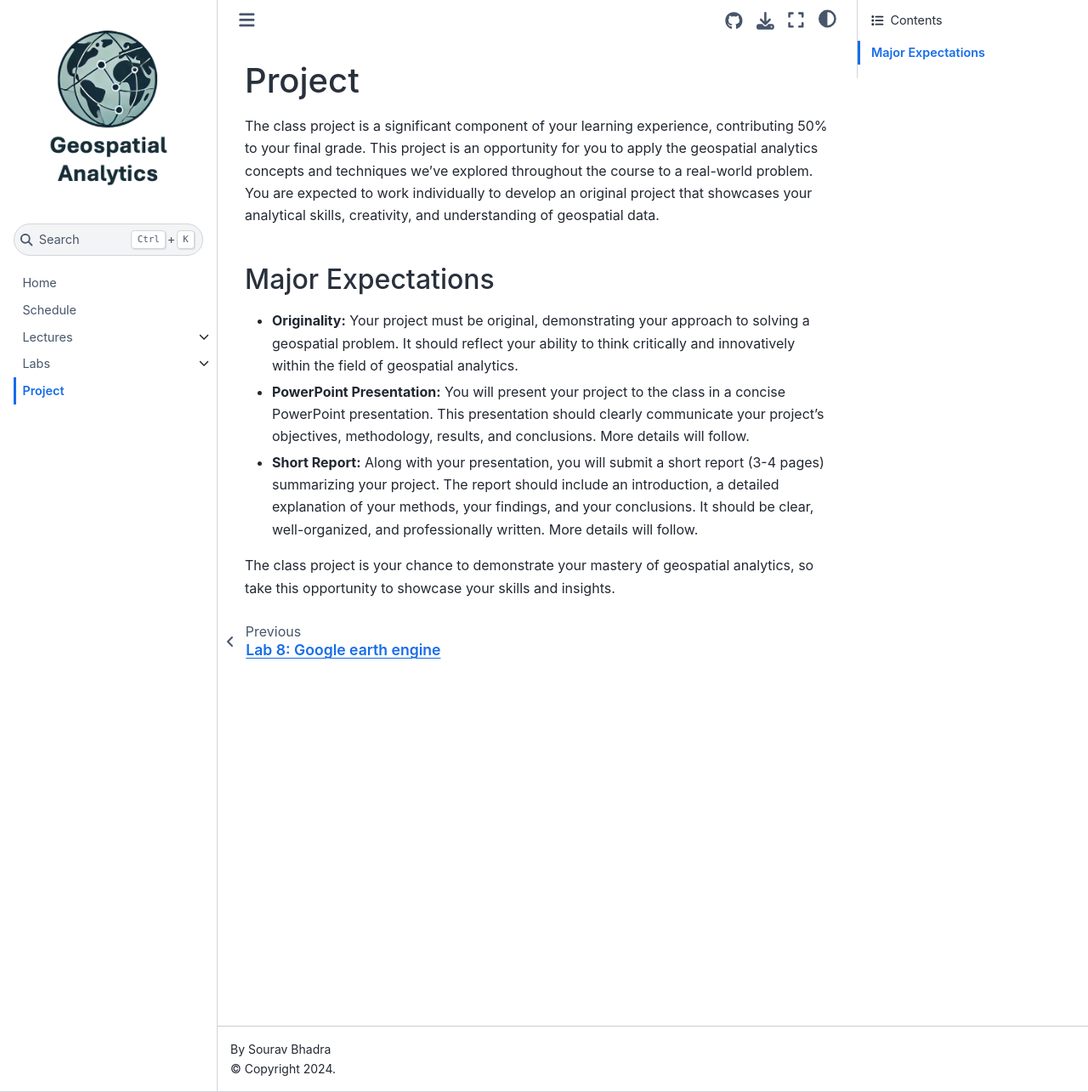
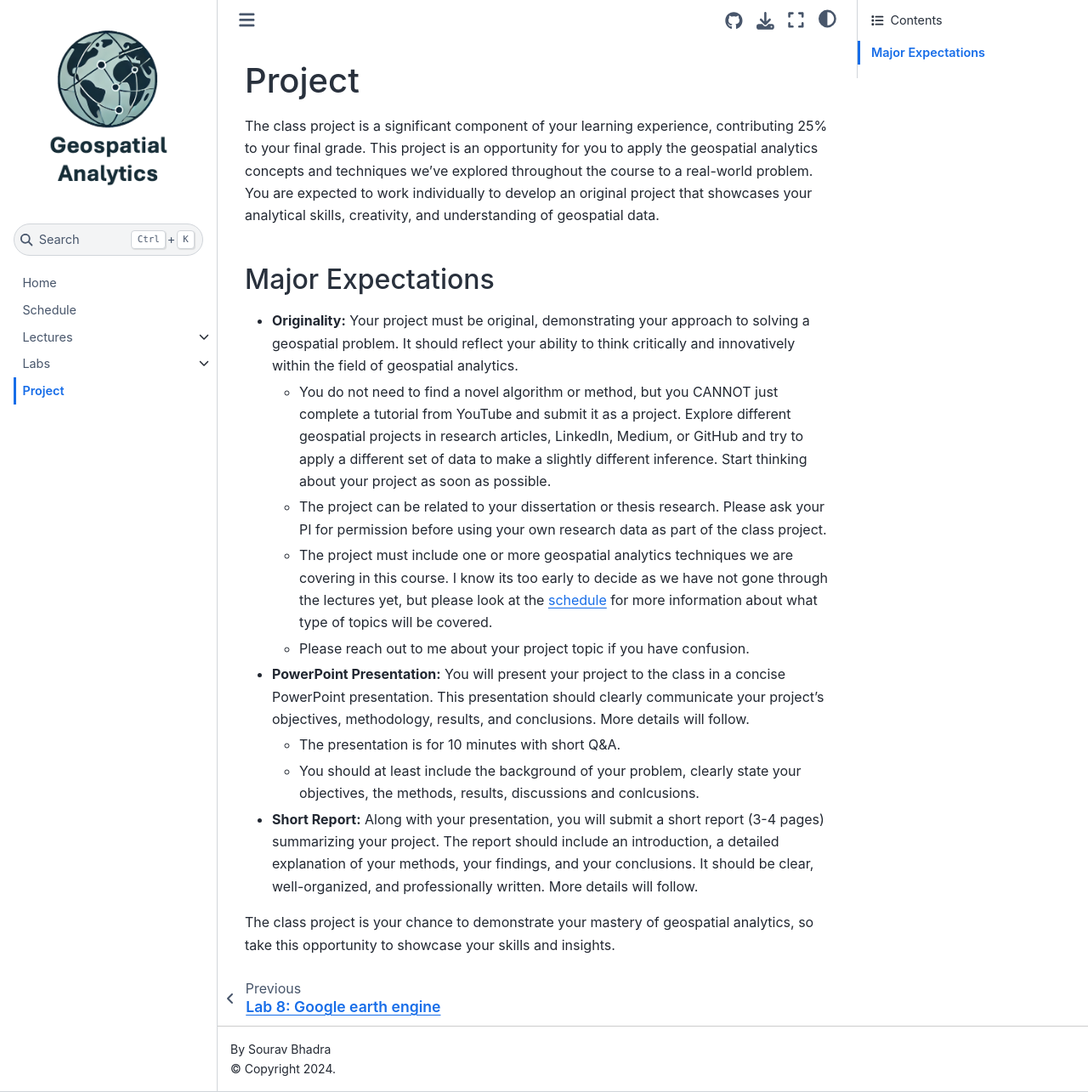
Before and after one commit to souravbhadra/GIS5120, a Jupyter Book: the page built from docs/project.md, in a window 1280 px wide and 1285 px high. Shown: the whole window at 85% size. Built offline with Jupyter Book 1.0.4 settings and Sphinx 7.4.7 and the Sphinx Book theme 1.1.4, drawn with Linux system fonts in a browser that asks for light colours.

Commit message:
updated projects

```diff
--- a/docs/project.md
+++ b/docs/project.md
@@ -1,12 +1,18 @@
 # Project
 
-The class project is a significant component of your learning experience, contributing 50% to your final grade. This project is an opportunity for you to apply the geospatial analytics concepts and techniques we've explored throughout the course to a real-world problem. You are expected to work individually to develop an original project that showcases your analytical skills, creativity, and understanding of geospatial data.
+The class project is a significant component of your learning experience, contributing 25% to your final grade. This project is an opportunity for you to apply the geospatial analytics concepts and techniques we've explored throughout the course to a real-world problem. You are expected to work individually to develop an original project that showcases your analytical skills, creativity, and understanding of geospatial data.
 
 ## Major Expectations
 
 - **Originality:** Your project must be original, demonstrating your approach to solving a geospatial problem. It should reflect your ability to think critically and innovatively within the field of geospatial analytics.
+  - You do not need to find a novel algorithm or method, but you CANNOT just complete a tutorial from YouTube and submit it as a project. Explore different geospatial projects in research articles, LinkedIn, Medium, or GitHub and try to apply a different set of data to make a slightly different inference. Start thinking about your project as soon as possible.
+  - The project can be related to your dissertation or thesis research. Please ask your PI for permission before using your own research data as part of the class project.
+  - The project must include one or more geospatial analytics techniques we are covering in this course. I know its too early to decide as we have not gone through the lectures yet, but please look at the [schedule](schedule.md) for more information about what type of topics will be covered.
+  - Please reach out to me about your project topic if you have confusion.
 
 - **PowerPoint Presentation:** You will present your project to the class in a concise PowerPoint presentation. This presentation should clearly communicate your project’s objectives, methodology, results, and conclusions. More details will follow.
+  - The presentation is for 10 minutes with short Q&A.
+  - You should at least include the background of your problem, clearly state your objectives, the methods, results, discussions and conlcusions.
 
 - **Short Report:** Along with your presentation, you will submit a short report (3-4 pages) summarizing your project. The report should include an introduction, a detailed explanation of your methods, your findings, and your conclusions. It should be clear, well-organized, and professionally written. More details will follow.
 
```
Also changed, not shown: 6 other files.
